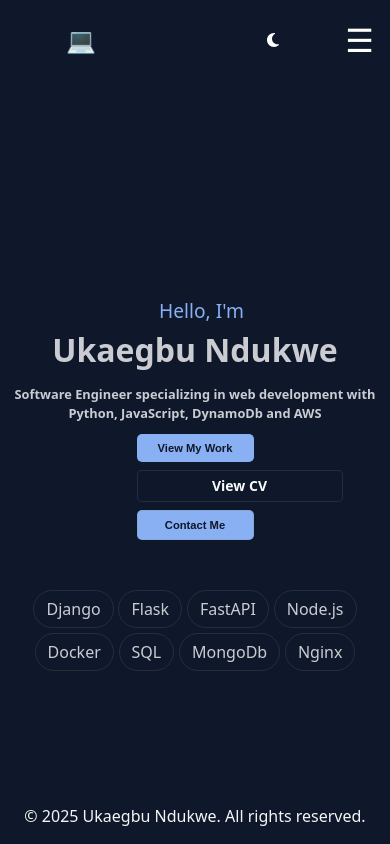
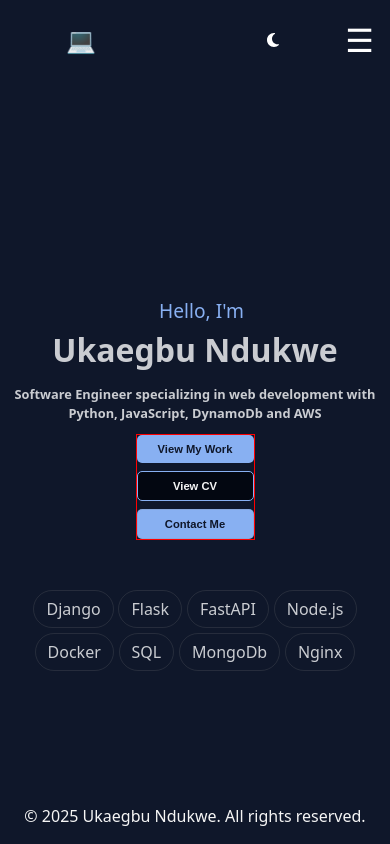
Before and after one commit to iamukn/portfolio-website, a React (Vite) app: page / in a window 390 px wide. Built offline with nearby package versions, Linux system fonts and the light colour scheme.

Commit message:
fixed a button

```diff
--- a/src/components/heroSection.tsx
+++ b/src/components/heroSection.tsx
@@ -12,14 +12,18 @@ export default function HeroSection ({name, description, skills, cvUrl}: BioData
 
     const navigate = useNavigate();
 
+
+    function handleClick(url: string){
+        window.open(url, "_blank", "noopener,noreferrer")
+    }
     return <section className="heroSection">
         <center>
             <p className="intro"> Hello, I'm </p>
             <h1>{name}</h1>
             <h2 style={{ whiteSpace: "pre-line" }}>{description}</h2>
-            <div className=" btn-container">
+            <div className="btn-container">
                 <button className="hero-btn view-my-work-btn" onClick={() => {navigate('/projects')}}>View My Work</button>
-                <a className="hero-btn mild-border cv-btn" href={cvUrl} target="_blank">View CV</a>
+                <button className="hero-btn view-my-work-btn" id="cv-btn" onClick={() => handleClick(cvUrl)}>View CV</button>
                 <button className="hero-btn contact-me-btn mild-border" onClick={() => {navigate('/get-in-touch')}}>Contact Me</button>
             </div>
             <div className="skills-container">
--- a/src/style.css
+++ b/src/style.css
@@ -168,12 +168,8 @@ h1 {
  border: 0px;
 }
 
-.cv-btn {
-  font-weight: bold;
-  transition: background-color 0.8s ease;
-}
 
-.contact-me-btn, .cv-btn {
+.contact-me-btn {
   width: 35%;
   background-color: #0F172A;
   color: #F9FAFB;
@@ -184,7 +180,15 @@ h1 {
   border: 1px solid  rgba(128, 128, 128, 0.2);
 }
 
-.contact-me-btn:hover, .cv-btn:hover {
+
+#cv-btn {
+  background-color: #030711;
+  color: whitesmoke;
+  border: 1px solid #88B0F2;
+  transition: background-color 0.9s ease-out;
+}
+
+.contact-me-btn:hover, #cv-btn:hover {
   cursor: pointer;
   background-color:#88B0F2;
   color: #0F172A;
@@ -774,15 +778,6 @@ color: whitesmoke;
     padding: 1rem;
   }
 
-  .cv-btn {
-    width: 11.5rem;
-    height: 0.0rem;
-    text-align: center;
-    display: flex;
-    justify-content: center;
-    align-items: center;
-  }
-
   h1 {
     font-size: 2rem;
   }
@@ -794,11 +789,14 @@ color: whitesmoke;
  .btn-container {
   flex-direction: column;
   gap: 0.5rem;
+  border: 1px solid red;
  }
 
- .btn-container button {
+ .btn-container button{
   width: 100%;
  }
+
+
 
  .skills-container {
   width: 100%;
```
